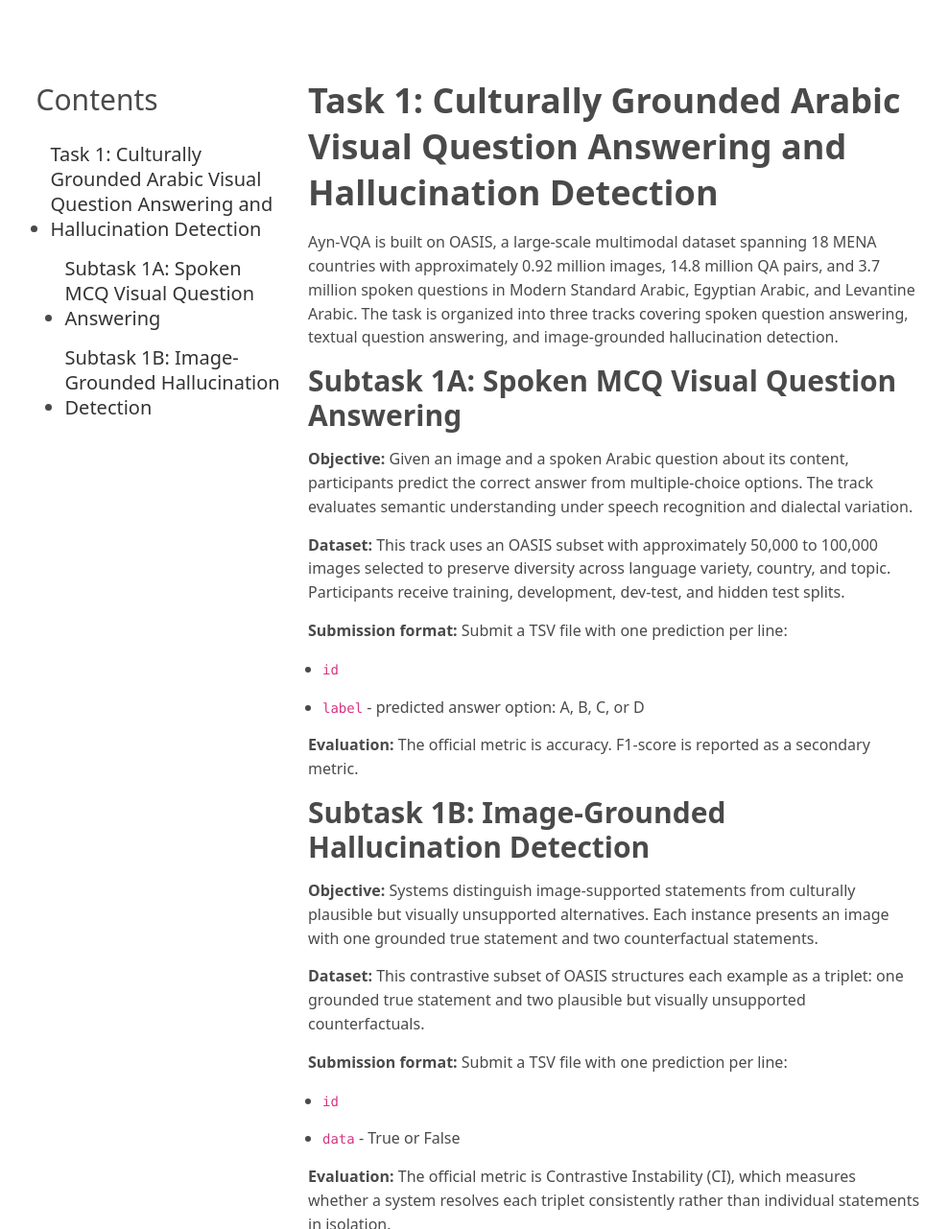
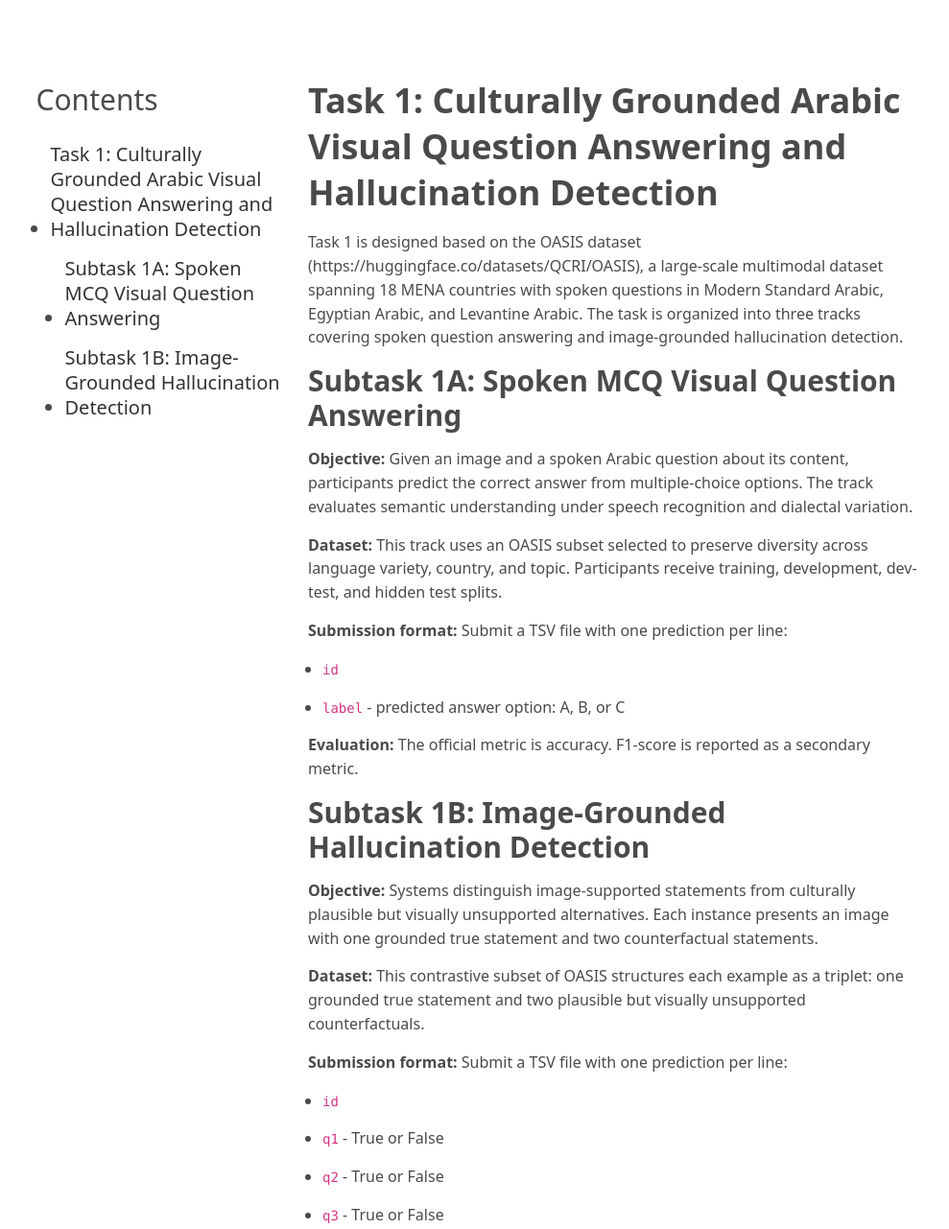
Before and after one commit to ImageEval2026/ImageEval2026.github.io, a Jekyll site: the page built from task1.md, in a window 1280 px wide and 1400 px high, cut to the strip 119-1400 px from the top of the window. Shown: the whole strip at 96% size, without its empty margins (142-1131 px from the left). Built offline with Jekyll 4.4.1, drawn with Linux system fonts in a browser that asks for light colours.

Commit message:
Update Task 1 submission details

```diff
--- a/task1.md
+++ b/task1.md
@@ -9,18 +9,18 @@ bodyClass: page-task1
 ## Task 1: Culturally Grounded Arabic Visual Question Answering and Hallucination Detection
 
 
-Ayn-VQA is built on OASIS, a large-scale multimodal dataset spanning 18 MENA countries with approximately 0.92 million images, 14.8 million QA pairs, and 3.7 million spoken questions in Modern Standard Arabic, Egyptian Arabic, and Levantine Arabic. The task is organized into three tracks covering spoken question answering, textual question answering, and image-grounded hallucination detection.
+Task 1 is designed based on the OASIS dataset (https://huggingface.co/datasets/QCRI/OASIS), a large-scale multimodal dataset spanning 18 MENA countries with  spoken questions in Modern Standard Arabic, Egyptian Arabic, and Levantine Arabic. The task is organized into three tracks covering spoken question answering and image-grounded hallucination detection.
 
 ### Subtask 1A: Spoken MCQ Visual Question Answering
 
 **Objective:** Given an image and a spoken Arabic question about its content, participants predict the correct answer from multiple-choice options. The track evaluates semantic understanding under speech recognition and dialectal variation.
 
-**Dataset:** This track uses an OASIS subset with approximately 50,000 to 100,000 images selected to preserve diversity across language variety, country, and topic. Participants receive training, development, dev-test, and hidden test splits.
+**Dataset:** This track uses an OASIS subset selected to preserve diversity across language variety, country, and topic. Participants receive training, development, dev-test, and hidden test splits.
 
 **Submission format:** Submit a TSV file with one prediction per line:
 
 - `id`
-- `label` - predicted answer option: A, B, C, or D
+- `label` - predicted answer option: A, B, or C
 
 **Evaluation:** The official metric is accuracy. F1-score is reported as a secondary metric.
 
@@ -34,7 +34,9 @@ Ayn-VQA is built on OASIS, a large-scale multimodal dataset spanning 18 MENA cou
 **Submission format:** Submit a TSV file with one prediction per line:
 
 - `id`
-- `data` - True or False
+- `q1` - True or False
+- `q2` - True or False
+- `q3` - True or False
 
 **Evaluation:** The official metric is Contrastive Instability (CI), which measures whether a system resolves each triplet consistently rather than individual statements in isolation.
 
```
